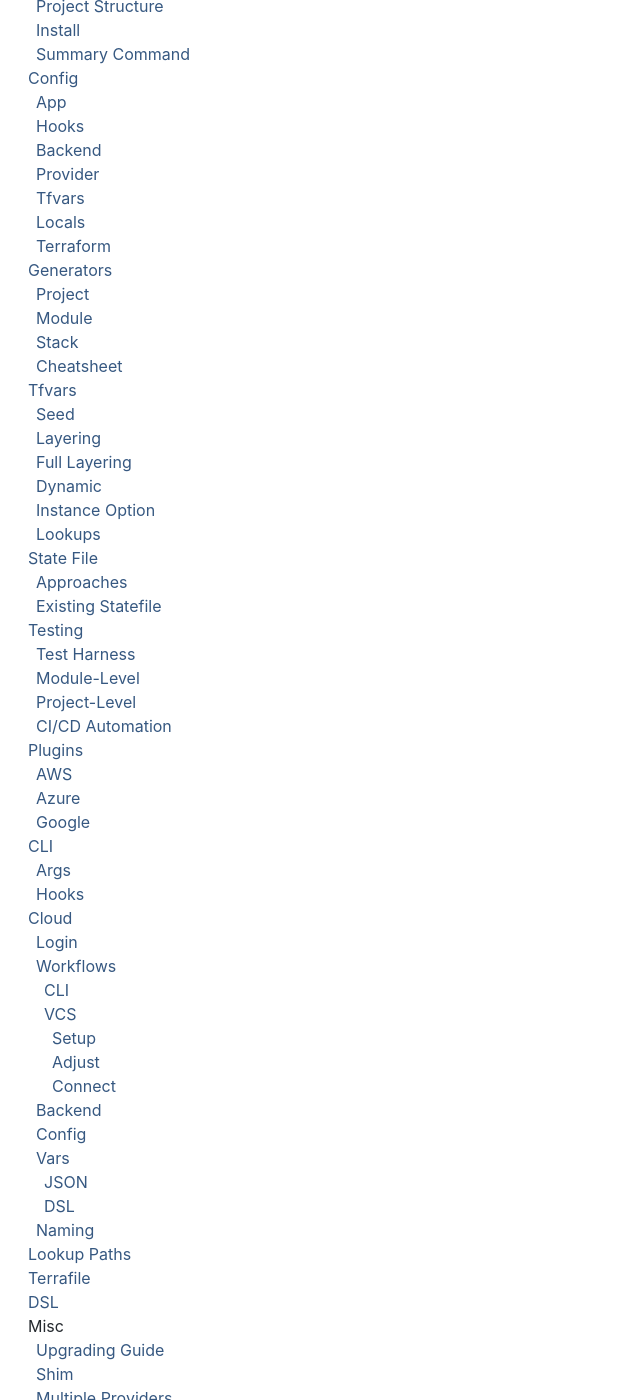
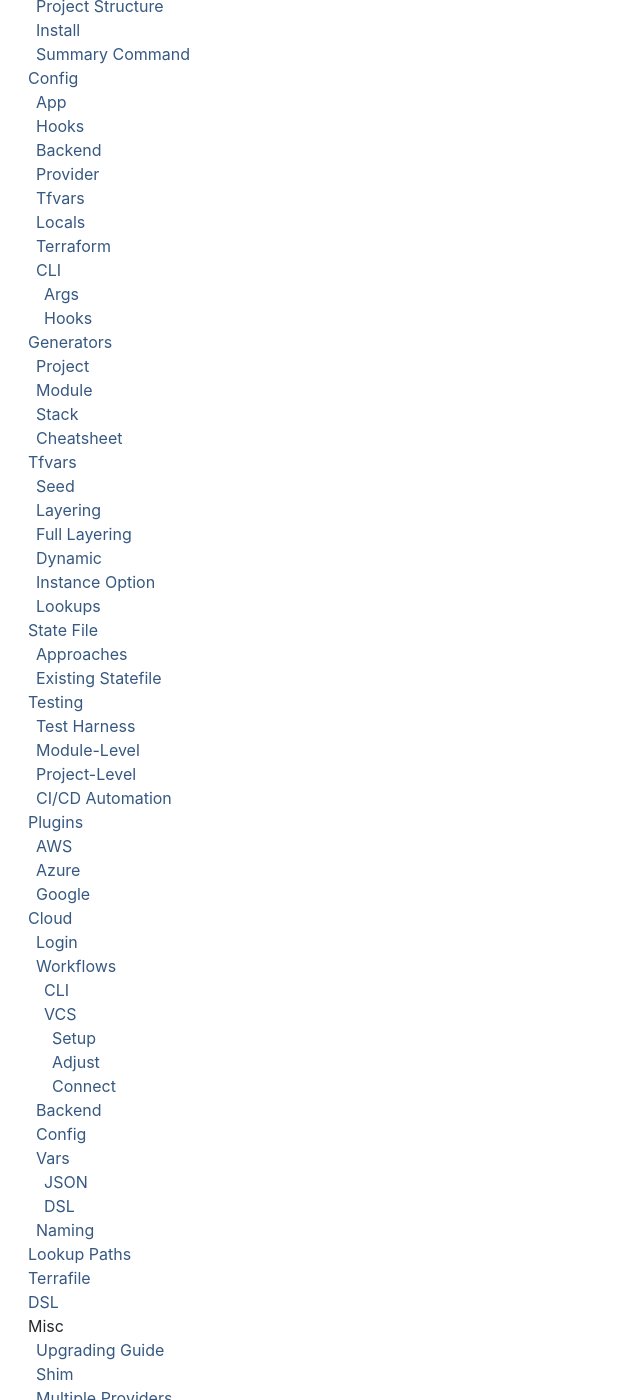
Before and after one commit to boltops-tools/terraspace-docs, a Jekyll site: the page built from docs.md, in a window 1280 px wide and 1400 px high, scrolled down 1071 px. Shown: the whole window, without its empty margins (0-640 px from the left). Built offline with Jekyll 4.4.1, drawn with Linux system fonts in a browser that asks for light colours; a script that is not in the unit is left out; comment, search, counter and statistics services are not loaded; some of the changed lines change nothing that is shown.

Commit message:
move config cli in sidebar

```diff
--- a/_includes/sidebar.html
+++ b/_includes/sidebar.html
@@ -70,6 +70,12 @@
           <li><a href="{% link _docs/config/tfvars.md %}">Tfvars</a></li>
           <li><a href="{% link _docs/config/locals.md %}">Locals</a></li>
           <li><a href="{% link _docs/config/terraform.md %}">Terraform</a></li>
+          <li><a href="{% link _docs/cli.md %}">CLI</a>
+            <ul>
+              <li><a href="{% link _docs/cli/args.md %}">Args</a></li>
+              <li><a href="{% link _docs/cli/hooks.md %}">Hooks</a></li>
+            </ul>
+          </li>
         </ul>
       </li>
       <li><a href="{% link _docs/generators.md %}">Generators</a>
@@ -109,12 +115,6 @@
           <li><a href="{% link _docs/plugins/aws.md %}">AWS</a></li>
           <li><a href="{% link _docs/plugins/azurerm.md %}">Azure</a></li>
           <li><a href="{% link _docs/plugins/google.md %}">Google</a></li>
-        </ul>
-      </li>
-      <li><a href="{% link _docs/cli.md %}">CLI</a>
-        <ul>
-          <li><a href="{% link _docs/cli/args.md %}">Args</a></li>
-          <li><a href="{% link _docs/cli/hooks.md %}">Hooks</a></li>
         </ul>
       </li>
       <li><a href="{% link _docs/cloud.md %}">Cloud</a>
```
